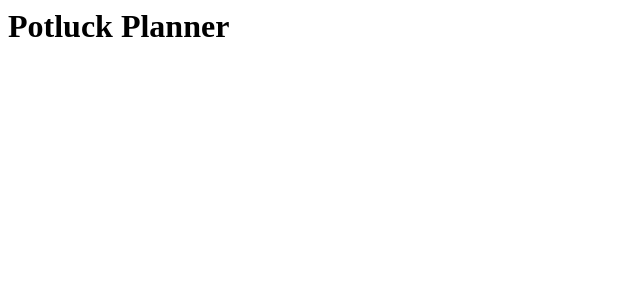
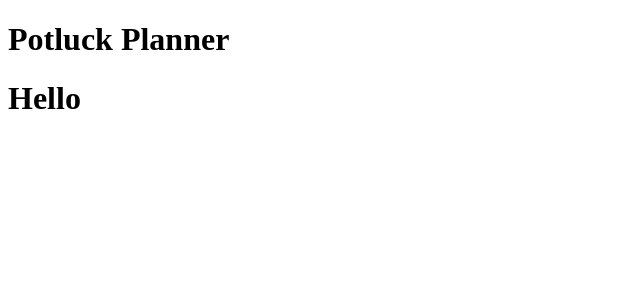
Before and after one commit to Potluck-build/Front-end, a React (Create React App) app in the folder potluck/: page /dash in a window 1280 px wide. Before the commit this address had no page. Shown: the top 300 px of the page, without its empty margins (0-640 px from the left). Built offline with nearby package versions, Linux system fonts and the light colour scheme.

Commit message:
fixed routes

```diff
--- a/potluck/src/App.css
+++ b/potluck/src/App.css
@@ -1,13 +1 @@
-.App {
-  text-align: center;
-  font-weight: 900;
-  font-size: 2rem;
-  display: flex;
-  justify-content: space-between;
-}
-
-.links {
-  font-size: 2rem;
-  margin-right: 2%;
-  padding: 2%;
-}
+/*  Dashboard */
--- a/potluck/src/App.js
+++ b/potluck/src/App.js
@@ -8,15 +8,15 @@ import AddFood from "./components/AddFood";
 
 const App = () => {
   return (
-    <div className='App'>
-      Potluck Planner
+    <div>
       <Header />
+      <h1>Potluck Planner</h1>
       <Routes>
-        <Route path='/' component={Login} />
-        <Route path='/login' component={Login} />
-        <Route path='/register' component={Register} />
-        <Route path='/dashboard' component={Dashboard} />
-        <Route path='/add-food' component={AddFood} />
+        <Route path='/' element={<Login />} />
+        <Route path='/login' element={<Login />} />
+        <Route path='/register' element={<Register />} />
+        <Route path='/dash' element={<Dashboard />} />
+        <Route path='/add-food' element={<AddFood />} />
       </Routes>
     </div>
   );
--- a/potluck/src/components/Dashboard.js
+++ b/potluck/src/components/Dashboard.js
@@ -1,7 +1,11 @@
 import React from "react";
 
 const Dashboard = () => {
-  return <div></div>;
+  return (
+    <div className='potlucks-con'>
+      <h1>Hello</h1>
+    </div>
+  );
 };
 
 export default Dashboard;
--- a/potluck/src/components/Header.js
+++ b/potluck/src/components/Header.js
@@ -2,7 +2,7 @@ import React from "react";
 import { Link } from "react-router-dom";
 
 const Header = () => {
-  return <div className='links'></div>;
+  return <div></div>;
 };
 
 export default Header;
```
